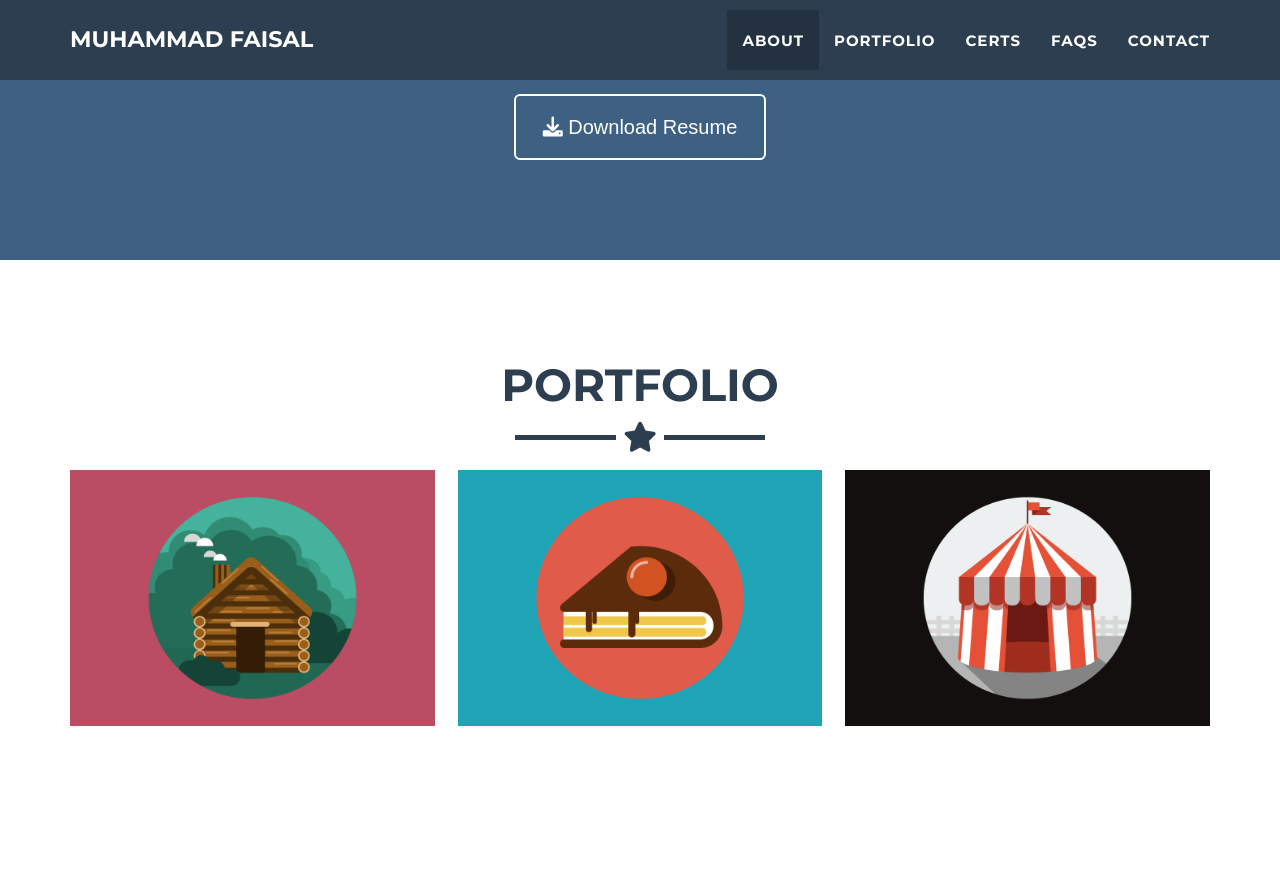
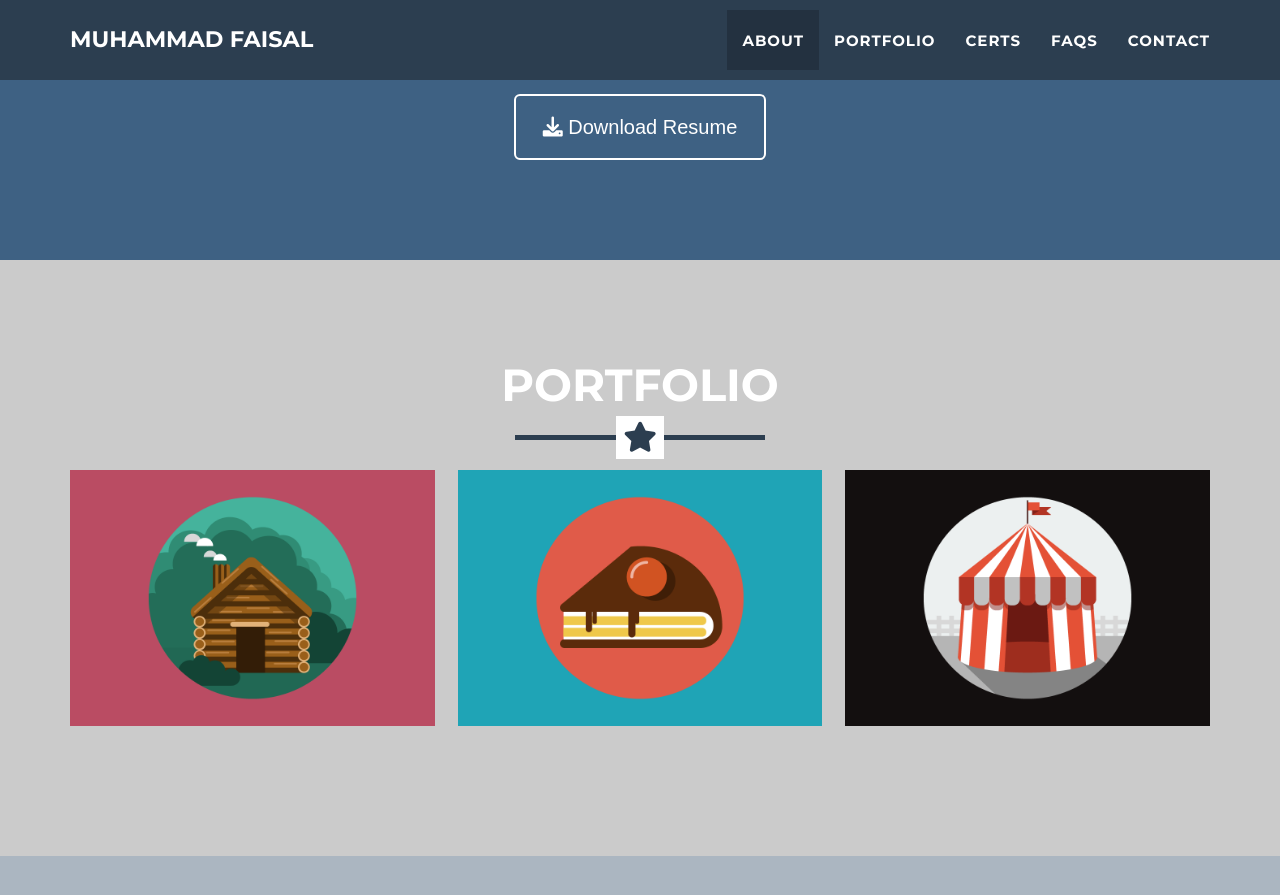
Before and after one commit to faisalazam/faisalazam.github.io, a Jekyll site: the page built from _posts/2014-07-18-project-1.markdown, in a window 1280 px wide and 900 px high, scrolled down 2176 px. Shown: the top 895 px of the window. Built offline with Jekyll 4.4.1, drawn with Linux system fonts in a browser that asks for light colours.

Commit message:
Adjusting some styles.

```diff
--- a/_includes/about.html
+++ b/_includes/about.html
@@ -1,5 +1,5 @@
 <!-- About Section -->
-<section class="success" style="font-family: 'Arial', sans-serif; background-color: #3e6183;" id="about">
+<section style="font-family: 'Arial', sans-serif; color: #fff; background-color: #3e6183;" id="about">
     <div class="container">
         <div class="row">
             <div class="col-lg-12 text-center">
--- a/_includes/certifications_grid.html
+++ b/_includes/certifications_grid.html
@@ -1,5 +1,5 @@
 <!-- Certifications Grid Section -->
-<section id="certifications" class="interactive-section">
+<section id="certifications" style="color: #fff; background-color: #abb6c1;" class="interactive-section">
   <div class="container portfolio-flex-grid">
     <div class="row">
       <div class="col-lg-12 text-center">
--- a/_includes/faqs_grid.html
+++ b/_includes/faqs_grid.html
@@ -1,5 +1,5 @@
 <!-- FAQ Grid Section -->
-<section class="success  interactive-section" id="faqs">
+<section id="faqs" style="color: #fff; background-color: #8e979f;" class="interactive-section">
     <div class="container portfolio-flex-grid">
         <div class="row">
             <div class="col-lg-12 text-center">
--- a/_includes/portfolio_grid.html
+++ b/_includes/portfolio_grid.html
@@ -1,5 +1,5 @@
 <!-- Portfolio Grid Section -->
-<section id="portfolio" class="interactive-section">
+<section id="portfolio" style="color: #fff; background-color: #cbcbcb;" class="interactive-section">
   <div class="container portfolio-flex-grid">
     <div class="row">
       <div class="col-lg-12 text-center">
```
